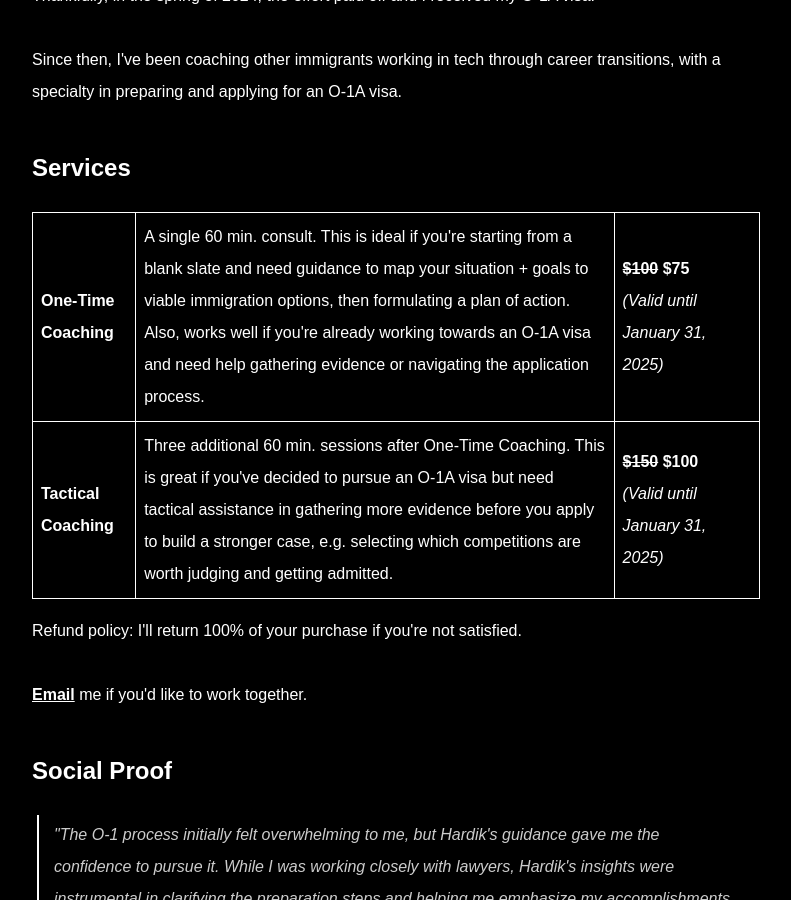
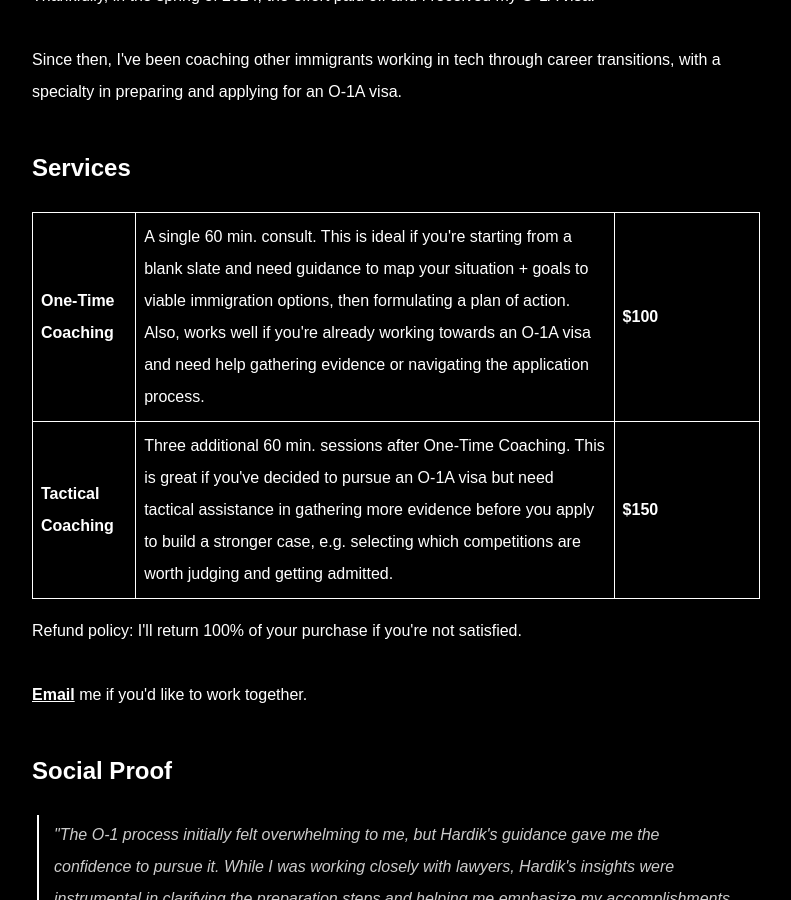
Before and after one commit to hardik-vala/hardik-vala, a Jekyll site: the page built from consulting.html, in a window 1280 px wide and 900 px high, scrolled down 1137 px. Shown: the whole window, without its empty margins (244-1035 px from the left). Built offline with Jekyll 4.4.1, drawn with Linux system fonts in a browser that asks for light colours.

Commit message:
Remove discounts.

```diff
--- a/consulting.html
+++ b/consulting.html
@@ -49,8 +49,7 @@
           Also, works well if you're already working towards an O-1A visa and need help gathering evidence or navigating
           the
           application process.</td>
-        <td style="padding: 8px; border: 1px solid white; width: 20%;"><b><s>$100</s> $75</b><br><i>(Valid until January
-            31, 2025)</i></td>
+        <td style="padding: 8px; border: 1px solid white; width: 20%;"><b>$100</b></td>
       </tr>
       <tr>
         <td style="padding: 8px; border: 1px solid white;"><b>Tactical Coaching</b></td>
@@ -60,9 +59,7 @@
           you've decided to pursue an O-1A visa but need tactical assistance in gathering more evidence before you apply
           to
           build a stronger case, e.g. selecting which competitions are worth judging and getting admitted.</td>
-        <td style="padding: 8px; border: 1px solid white; width: 20%;"><b><s>$150</s> $100</b><br><i>(Valid until
-            January
-            31, 2025)</i></td>
+        <td style="padding: 8px; border: 1px solid white; width: 20%;"><b>$150</b></td>
       </tr>
     </tbody>
   </table>
```
